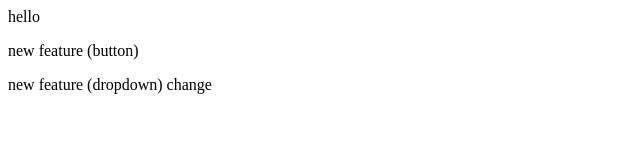
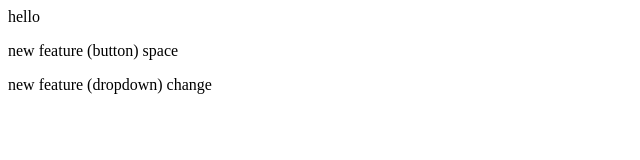
Before and after one commit to Jitesh-Kumawat/localrepo, a plain HTML site: page index.html in a window 1280 px wide. Shown: the full height of the page, 0-640 px from the left. Drawn offline with Linux system fonts and the light colour scheme.

Commit message:
add space

```diff
--- a/index.html
+++ b/index.html
@@ -1,3 +1,3 @@
 <p>hello</p>
-<p> new feature (button)</p>
+<p> new feature (button) space</p>
 <p> new feature (dropdown) change</p>
```
